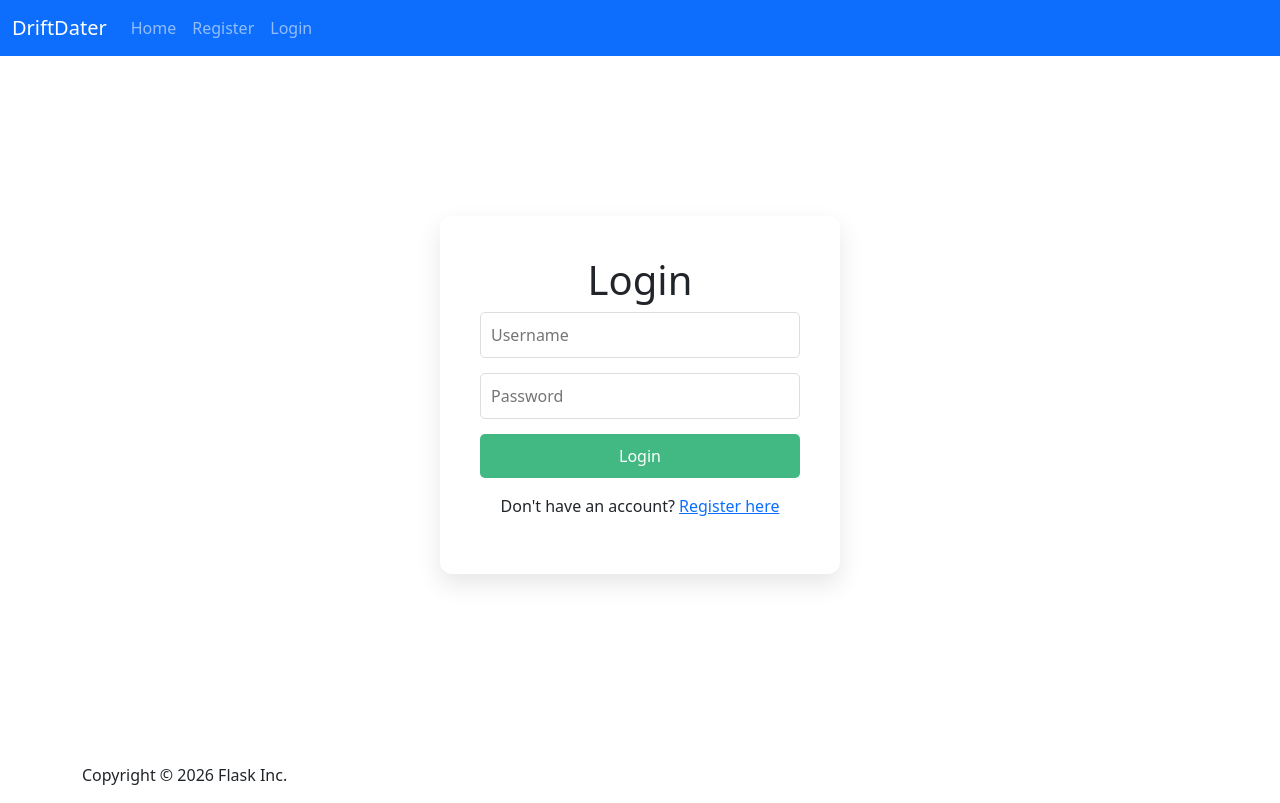
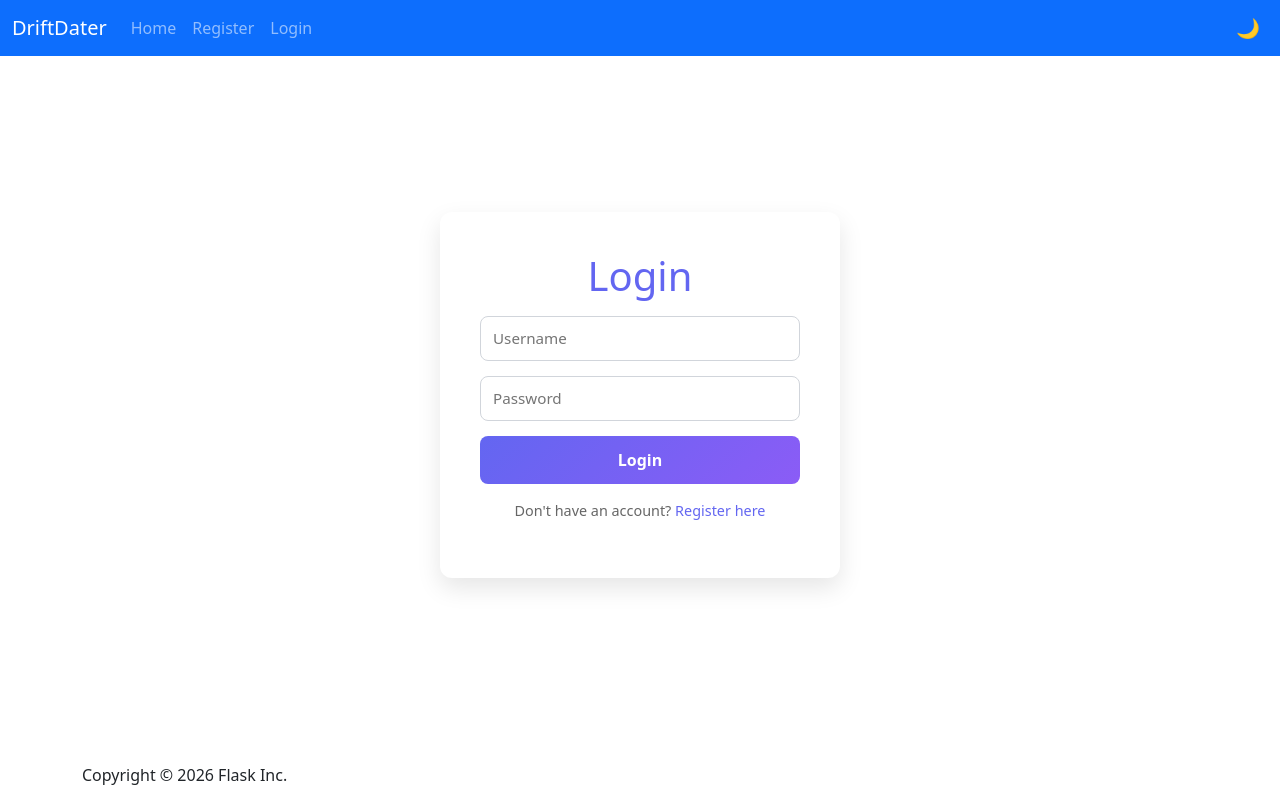
Before and after one commit to Jeimtax/info3180-datingapp, a Vue app: page /login in a window 1280 px wide. Built offline with nearby package versions, Linux system fonts and the light colour scheme.

Commit message:
Updated AppHeader and LoginForm components

```diff
--- a/src/components/AppHeader.vue
+++ b/src/components/AppHeader.vue
@@ -46,9 +46,14 @@
             </li>
           </ul>
 
-          <!-- Logout button (right side) -->
-          <ul v-if="isLoggedIn" class="navbar-nav ms-auto">
+          <!-- Right side: dark mode toggle + logout -->
+          <ul class="navbar-nav ms-auto align-items-center">
             <li class="nav-item">
+              <button class="dark-toggle" @click="toggleDark" :title="isDark ? 'Switch to light mode' : 'Switch to dark mode'">
+                {{ isDark ? '☀️' : '🌙' }}
+              </button>
+            </li>
+            <li v-if="isLoggedIn" class="nav-item">
               <button class="nav-link btn btn-link text-white" @click="logout">Logout</button>
             </li>
           </ul>
@@ -61,14 +66,13 @@
 <script setup>
 import { ref, computed } from 'vue';
 import { RouterLink, useRouter } from 'vue-router';
+import { useDarkMode } from '@/composables/useDarkMode.js';
 
 const router = useRouter();
+const { isDark, toggle: toggleDark } = useDarkMode();
+
 const tokenRef = ref(localStorage.getItem('token'));
-
-router.afterEach(() => {
-  tokenRef.value = localStorage.getItem('token');
-});
-
+router.afterEach(() => { tokenRef.value = localStorage.getItem('token'); });
 const isLoggedIn = computed(() => !!tokenRef.value);
 
 function logout() {
@@ -80,4 +84,10 @@ function logout() {
 
 <style scoped>
 .btn-link { background: none; border: none; padding: 0; cursor: pointer; }
+.dark-toggle {
+  background: none; border: none; font-size: 1.2rem;
+  cursor: pointer; padding: 4px 8px; border-radius: 6px;
+  transition: background 0.2s;
+}
+.dark-toggle:hover { background: rgba(255,255,255,0.15); }
 </style>
--- a/src/components/LoginForm.vue
+++ b/src/components/LoginForm.vue
@@ -1,23 +1,51 @@
 <template>
     <div class="page-wrapper">
         <div class="login-card">
+
+            <!-- Step 1: Username + Password -->
+            <template v-if="!needs2fa">
                 <h1>Login</h1>
-
                 <div v-if="errorMessage" class="alert alert-danger">{{ errorMessage }}</div>
                 <div v-if="successMessage" class="alert alert-success">{{ successMessage }}</div>
 
                 <form id="loginForm" @submit.prevent="handleLogin">
                     <input v-model="formData.username" type="text" placeholder="Username" required />
                     <input v-model="formData.password" type="password" placeholder="Password" required />
-
                     <button type="submit" :disabled="isLoading">
                         {{ isLoading ? 'Logging in...' : 'Login' }}
                     </button>
                 </form>
-
                 <p class="mt-3">
                     Don't have an account? <router-link to="/register">Register here</router-link>
                 </p>
+            </template>
+
+            <!-- Step 2: 2FA Code -->
+            <template v-else>
+                <h1>Two-Factor Auth</h1>
+                <p class="tfa-hint">Enter the 6-digit code from your authenticator app.</p>
+                <div v-if="errorMessage" class="alert alert-danger">{{ errorMessage }}</div>
+
+                <form @submit.prevent="handle2fa">
+                    <input
+                        v-model="totpCode"
+                        type="text"
+                        inputmode="numeric"
+                        maxlength="6"
+                        placeholder="000000"
+                        class="otp-input"
+                        autofocus
+                        required
+                    />
+                    <button type="submit" :disabled="isLoading">
+                        {{ isLoading ? 'Verifying...' : 'Verify' }}
+                    </button>
+                </form>
+                <button class="btn-back-link" @click="needs2fa = false; errorMessage = ''">
+                    ← Back to login
+                </button>
+            </template>
+
         </div>
     </div>
 </template>
@@ -27,46 +55,67 @@
 import { useRouter, useRoute } from 'vue-router';
 
 const route = useRoute();
+const router = useRouter();
 
-    const router = useRouter();
-    const formData = reactive({
-        username: '',
-        password: ''
-    });
-
+const formData = reactive({ username: '', password: '' });
 const isLoading = ref(false);
 const errorMessage = ref('');
 const successMessage = ref('');
+const needs2fa = ref(false);
+const pendingUserId = ref(null);
+const totpCode = ref('');
 
 async function handleLogin() {
     isLoading.value = true;
-        errorMessage.value = "";
-        successMessage.value = "";
+    errorMessage.value = '';
+    successMessage.value = '';
 
     try {
-            const response = await fetch("http://localhost:5000/api/v1/auth/login", {
+        const response = await fetch('http://localhost:5000/api/v1/auth/login', {
             method: 'POST',
             headers: { 'Content-Type': 'application/json' },
             body: JSON.stringify(formData)
         });
-
         const data = await response.json();
 
         if (!response.ok) {
-                errorMessage.value = data.error || "Login failed. Please check your credentials.";
+            errorMessage.value = data.error || 'Login failed. Please check your credentials.';
+        } else if (data.requires_2fa) {
+            pendingUserId.value = data.user_id;
+            needs2fa.value = true;
         } else {
-                // CRITICAL: Store the JWT token in localStorage
             localStorage.setItem('token', data.token);
+            successMessage.value = 'Login successful! Redirecting...';
+            setTimeout(() => router.push(route.query.redirect || '/explore'), 1200);
+        }
+    } catch {
+        errorMessage.value = 'Unable to connect to the server.';
+    } finally {
+        isLoading.value = false;
+    }
+}
 
-                successMessage.value = "Login successful! Redirecting...";
+async function handle2fa() {
+    isLoading.value = true;
+    errorMessage.value = '';
 
-                // Wait 1 second so they see the success message, then redirect to Explore
-                setTimeout(() => {
+    try {
+        const response = await fetch('http://localhost:5000/api/v1/auth/2fa/verify', {
+            method: 'POST',
+            headers: { 'Content-Type': 'application/json' },
+            body: JSON.stringify({ user_id: pendingUserId.value, code: totpCode.value })
+        });
+        const data = await response.json();
+
+        if (!response.ok) {
+            errorMessage.value = data.error || 'Verification failed.';
+            totpCode.value = '';
+        } else {
+            localStorage.setItem('token', data.token);
             router.push(route.query.redirect || '/explore');
-                }, 1500);
         }
-        } catch (error) {
-            errorMessage.value = "Unable to connect to the server.";
+    } catch {
+        errorMessage.value = 'Unable to connect to the server.';
     } finally {
         isLoading.value = false;
     }
@@ -74,7 +123,6 @@
 </script>
 
 <style scoped>
-/* Reusing your friend's styling for consistency */
 .page-wrapper {
     display: flex;
     justify-content: center;
@@ -86,42 +134,54 @@
     background: white;
     padding: 2.5rem;
     border-radius: 12px;
-  box-shadow: 0 10px 25px rgba(0, 0, 0, 0.1);
+    box-shadow: 0 10px 25px rgba(0,0,0,0.1);
     width: 100%;
     max-width: 400px;
     text-align: center;
 }
 
-#loginForm {
-    display: flex;
-    flex-direction: column;
-    gap: 15px;
+h1 { color: #6366f1; margin-bottom: 1rem; }
+
+form { display: flex; flex-direction: column; gap: 15px; }
+
+input {
+    padding: 10px 12px;
+    border: 1px solid #d1d5db;
+    border-radius: 8px;
+    font-size: 0.95rem;
+}
+input:focus { outline: none; border-color: #6366f1; box-shadow: 0 0 0 3px rgba(99,102,241,0.1); }
+
+.otp-input {
+    letter-spacing: 0.4em;
+    font-size: 1.4rem;
+    text-align: center;
+    font-weight: 700;
 }
 
-input {
-    padding: 10px;
-    border: 1px solid #ddd;
-    border-radius: 5px;
+button[type="submit"] {
+    padding: 12px;
+    background: linear-gradient(135deg, #6366f1, #8b5cf6);
+    color: white;
+    border: none;
+    border-radius: 8px;
+    font-weight: 600;
+    cursor: pointer;
+    font-size: 1rem;
+}
+button:disabled { opacity: 0.7; cursor: not-allowed; }
+
+.tfa-hint { color: #6b7280; font-size: 0.9rem; margin-bottom: 1rem; }
+
+.btn-back-link {
+    background: none; border: none; color: #6366f1;
+    cursor: pointer; font-size: 0.9rem; margin-top: 12px;
 }
 
-button {
-    padding: 10px;
-    background-color: #42b983;
-    color: white;
-    border: none;
-    border-radius: 5px;
-    cursor: pointer;
-}
+.mt-3 { margin-top: 1rem; font-size: 0.9rem; color: #666; }
+.mt-3 a { color: #6366f1; text-decoration: none; }
 
-button:disabled {
-    background-color: #a0d9bc;
-}
-
-.alert {
-    padding: 10px;
-    margin-bottom: 15px;
-    border-radius: 5px;
-}
+.alert { padding: 10px; margin-bottom: 15px; border-radius: 5px; text-align: left; }
 .alert-success { background-color: #d4edda; color: #155724; }
-.alert-danger { background-color: #f8d7da; color: #721c24; }
+.alert-danger  { background-color: #f8d7da; color: #721c24; }
 </style>
```
Lines whose indentation alone changed are shown as unchanged.
